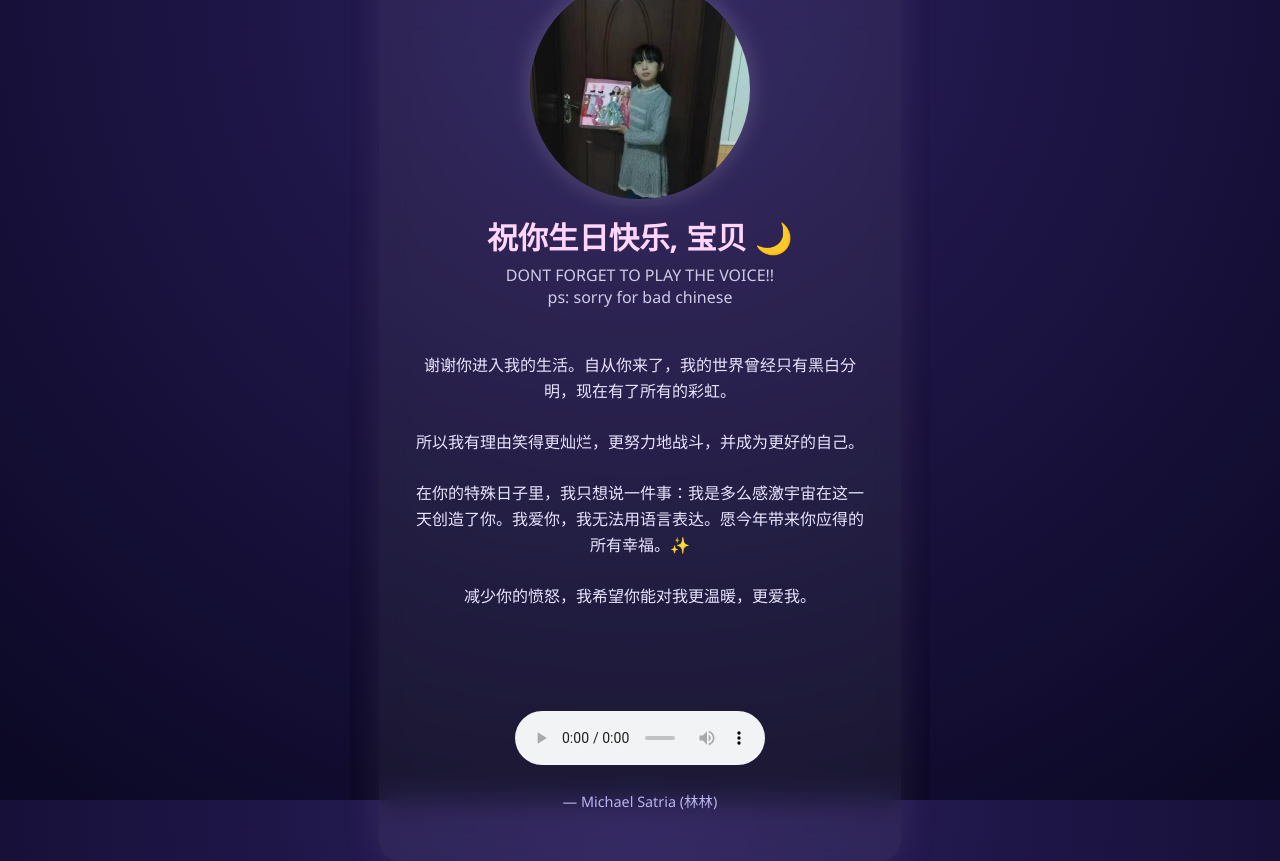
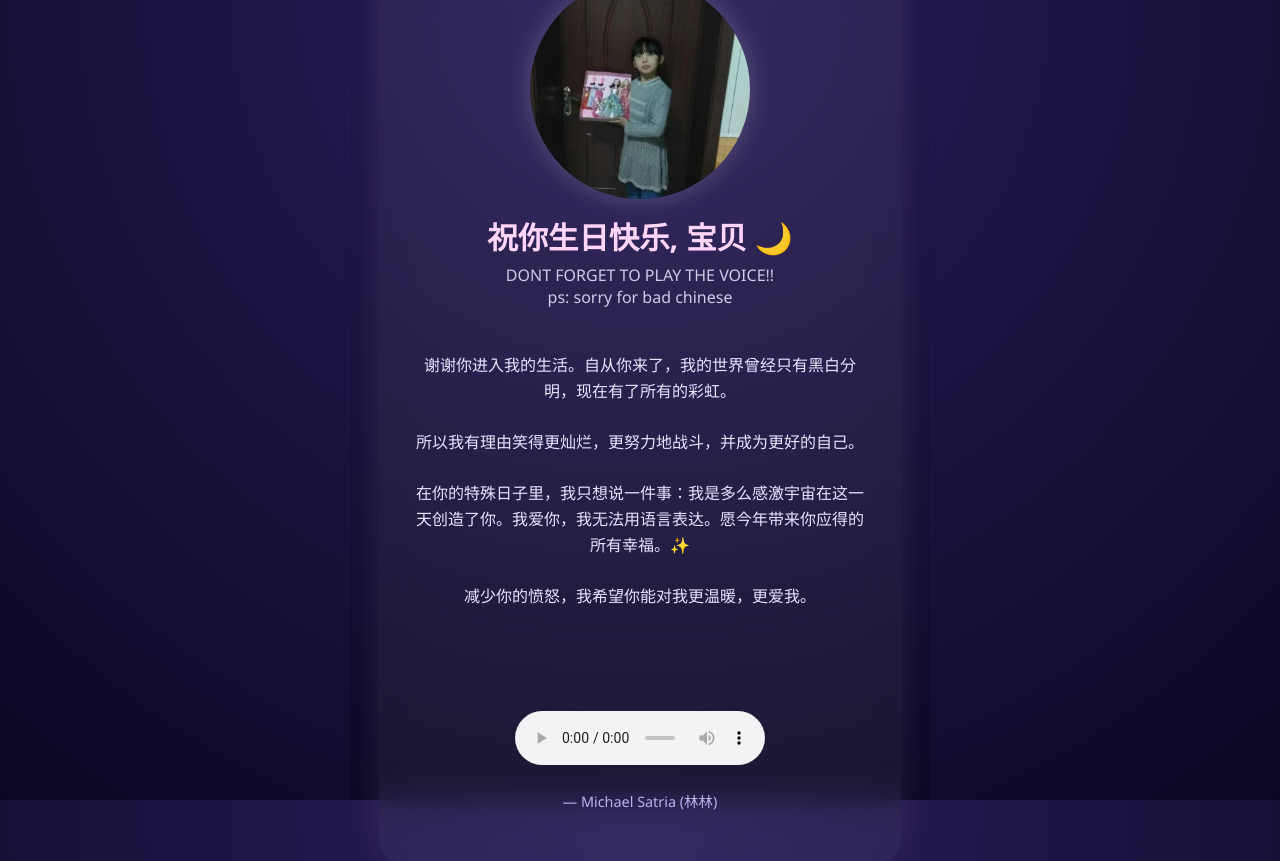
Before and after one commit to kiboowrld/junjunbirthday, a plain HTML site: page index.html in a window 1280 px wide. Drawn offline with Linux system fonts and the light colour scheme.

Commit message:
Update index.html

```diff
--- a/index.html
+++ b/index.html
@@ -57,7 +57,7 @@ canvas#confetti {
   width: 100%;
   height: 100%;
   object-fit: cover;
-  object-position: center 20%;
+  object-position: center 30%;
   transition: opacity 1s ease-in-out;
 }
 /* === END FOTO === */
```
